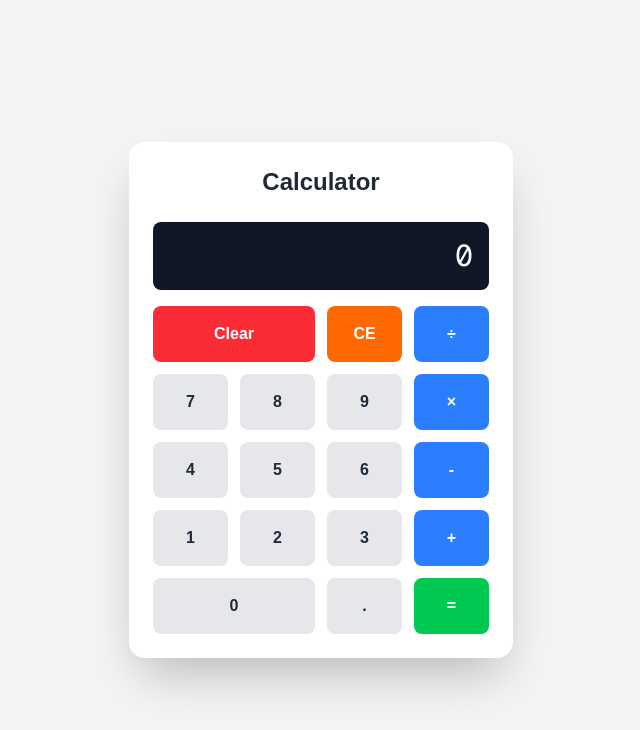
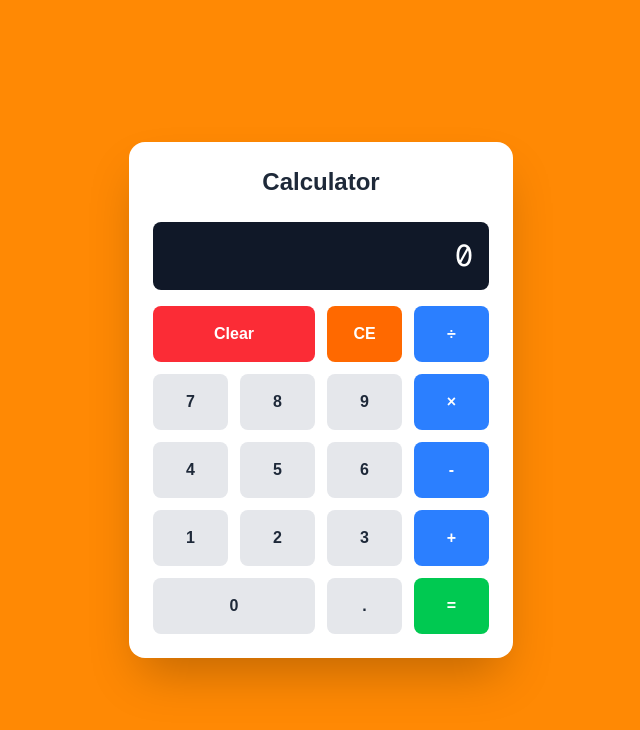
Before and after one commit to ns-test-org/testyyy, a Next.js app in the folder packages/new-web-app-room/: page / in a window 1280 px wide. Shown: the top 730 px of the page, without its empty margins (319-959 px from the left). Built offline with nearby package versions, Linux system fonts and the light colour scheme.

Commit message:
AI chat session: Updated code and files

```diff
--- a/packages/new-web-app-room/src/app/page.tsx
+++ b/packages/new-web-app-room/src/app/page.tsx
@@ -84,7 +84,7 @@
   };
 
   return (
-    <div className="min-h-screen bg-gray-100 flex items-center justify-center p-4">
+    <div className="min-h-screen bg-orange-400 flex items-center justify-center p-4">
       <div className="bg-white rounded-2xl shadow-2xl p-6 w-full max-w-sm">
         <h1 className="text-2xl font-bold text-center text-gray-800 mb-6">Calculator</h1>
 
```
